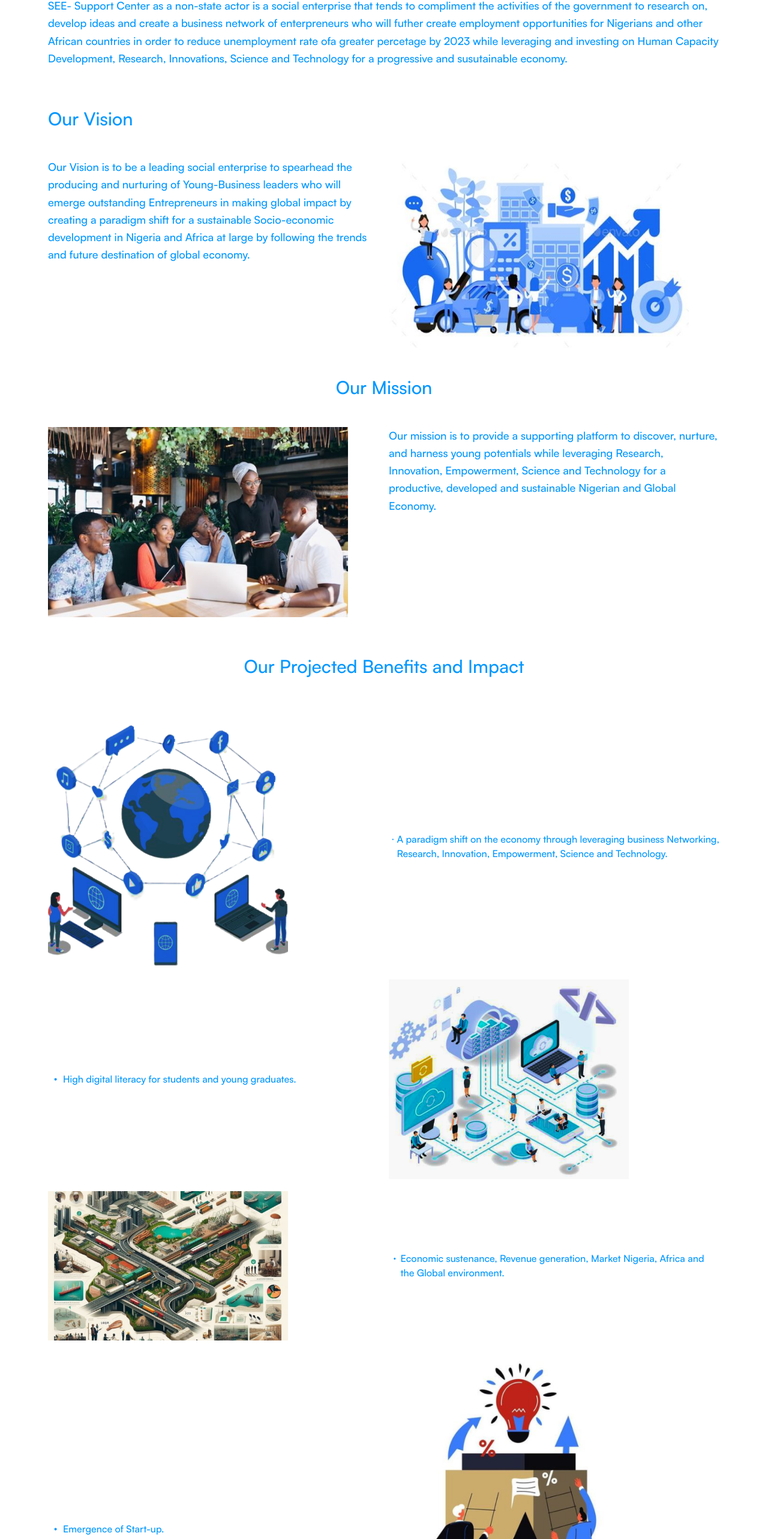
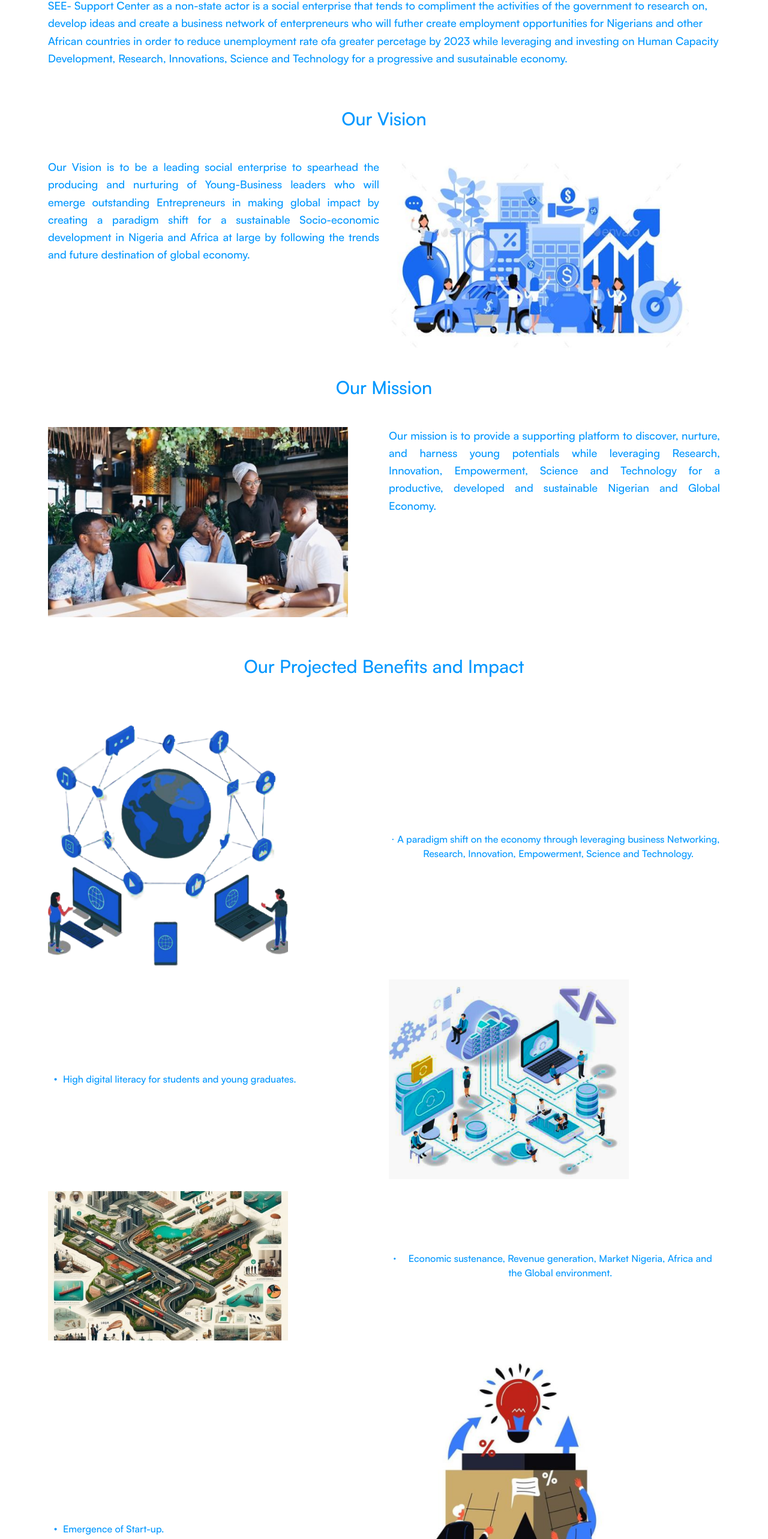
Before and after one commit to Austinobravo/seep, a Next.js app: page /about in a window 1280 px wide. Shown: the part 817-3383 px from the top of the page at 60% size. Built offline with nearby package versions, Linux system fonts and the light colour scheme.

Commit message:
Added modifications

```diff
--- a/app/(about)/about/_components/AboutText.tsx
+++ b/app/(about)/about/_components/AboutText.tsx
@@ -81,15 +81,15 @@ const AboutText = () => {
                     <div key={index} className=''>
                         {item.swap ?
                         <>
-                            <h3 className='hover:underline text-3xl py-12 seep-text-color w-fit'>{item.name}</h3>
-                            <div className='flex md:flex-nowrap flex-wrap gap-x-4 gap-y-2'>
+                            <h3 className='hover:underline text-3xl py-12 seep-text-color w-fit mx-auto'>{item.name}</h3>
+                            <div className='flex md:flex-nowrap flex-wrap gap-x-4 gap-y-2 text-center md:text-justify'>
                                 <FadeInSection direction={`right`}>
                                     <div  className='seep-text-color space-y-4 md:basis-1/2'>
                                         <p className='leading-relaxed pb-5 text-lg'>{item.paragraph}</p>
                                     </div>
                                 </FadeInSection>
                                 <FadeInSection direction={`left`}>
-                                    <div className='md:basis-1/2'>
+                                    <div className='md:basis-1/2 mx-auto w-fit md:w-full'>
                                         <Image src={item.image} width={500} height={100} alt={item.name}/>
                                     </div>
                                 </FadeInSection>
@@ -101,12 +101,12 @@ const AboutText = () => {
                             <h3 className='hover:underline text-3xl py-12 seep-text-color w-fit mx-auto '>{item.name}</h3>
                             <div className='flex md:flex-nowrap flex-wrap gap-x-4 gap-y-2'>
                                 <FadeInSection direction={`right`}>
-                                    <div  className='md:basis-1/2'>
+                                    <div  className='md:basis-1/2 mx-auto w-fit md:w-full'>
                                         <Image src={item.image} width={500} height={100} alt={item.name}/>
                                     </div>
                                 </FadeInSection>
                                 <FadeInSection direction={`left`}>
-                                    <div className='seep-text-color space-y-4 md:basis-1/2'>
+                                    <div className='seep-text-color space-y-4 md:basis-1/2 text-center md:text-justify'>
                                         <p className='leading-relaxed pb-5 text-lg'>{item.paragraph}</p>
                                     </div>
                                 </FadeInSection>
@@ -123,18 +123,18 @@ const AboutText = () => {
         <FadeInSection direction={`up`}>
             <div className='seep-text-color space-y-4 '>
                 <h3 className='hover:underline text-3xl text-center py-16'>Our Projected Benefits and Impact</h3>
-                <ol >
+                <ol className=' text-center'>
                     {Benefits.map((benefit, index) => (
-                        <li key={index} className='pb-5 text-base flex'>
+                        <li key={index} className='pb-5 text-base flex '>
                             {!benefit.swap ?
                             <div className='flex md:flex-nowrap flex-wrap items-center w-full gap-4'>
                                 <FadeInSection direction={`right`}>
-                                    <div className='md:basis-1/2 mx-auto'>
+                                    <div className='md:basis-1/2 mx-auto w-fit md:w-full'>
                                         <Image src={benefit.image} width={400} height={100} alt={benefit.name}/>
                                     </div>
                                 </FadeInSection>
                                 <FadeInSection direction={`left`}>
-                                    <p className='md:basis-1/2 flex mx-auto'>
+                                    <p className='md:basis-1/2 flex mx-auto w-fit md:w-full'>
                                         <Dot color='#0097FF' size={25}/> {benefit.name}
                                     </p>
                                 </FadeInSection>
@@ -142,12 +142,12 @@ const AboutText = () => {
                             :
                             <div className='flex md:flex-nowrap flex-wrap items-center w-full flex-col-reverse md:flex-row gap-4'>
                                 <FadeInSection direction={`right`}>
-                                    <p className='md:basis-1/2 flex mx-auto'>
+                                    <p className='md:basis-1/2 flex mx-auto w-fit md:w-full'>
                                         <Dot color='#0097FF' size={25}/> {benefit.name}
                                     </p>
                                 </FadeInSection>
                                 <FadeInSection direction={`left`}>
-                                    <div className='md:basis-1/2 mx-auto'>
+                                    <div className='md:basis-1/2 mx-auto w-fit md:w-full'>
                                         <Image src={benefit.image} width={400} height={100} alt={benefit.name}/>
                                     </div>
                                 </FadeInSection>
--- a/app/(seep)/seep/_components/SeepHero.tsx
+++ b/app/(seep)/seep/_components/SeepHero.tsx
@@ -1,3 +1,4 @@
+'use client'
 import Button from '@/components/Button'
 import FadeInSection from '@/hooks/fadeIn'
 import { MoveRight } from 'lucide-react'
@@ -5,6 +6,7 @@ import Image from 'next/image'
 import React from 'react'
 
 const SeepHero = () => {
+  const [isViewed, setIsViewed] = React.useState<boolean>(false)
   return (
     <section className='md:px-20 px-10'>
       <FadeInSection direction={`up`}>
@@ -12,8 +14,8 @@ const SeepHero = () => {
             <div className='bg-gradient-to-r from-[#0097FF] via-transparent to-transparent h-[600px] rounded-2xl flex flex-col md:pl-10 pl-5 md:justify-center justify-end pb-16 space-y-5'>
                 <Image src={`/images/seep_logo.png`} width={100} height={100} alt='seep_logo'/>
                 <h1 className='md:text-4xl text-2xl  leading-relaxed md:w-[600px]'>A Non-Profit program for Student Entrepreneurs.</h1>
-                <p className=' md:w-[600px] md:text-base text-sm  text-gray-200'>SEEP is an offshoot of the SEE-Support Center initiative designed to drive innovation and empowerment in the academic environment. The SEEP program is carefully crafted to thread academics and entrepreneurship for a developed and sustainable Nigerian, African and the Global economy. To create global impact, we are committed to Screening, Training, Mentoring, Networking, Empowering and Supervising Student Entrepreneurs in Nigeria.tThe SEEP program is driven in unity with the core drivers of the SEE-Support Center initiative. We are committed to creating a platform to birth and nurture innovative ideas that will greatly impact the global environment.</p>
-                {/* <Button title="Learn More" icon={MoveRight} path=''/> */}
+                <p className={`md:w-[600px] md:text-base text-sm  text-gray-200 ${isViewed ? '' : 'line-clamp-3'}`}>SEEP is an offshoot of the SEE-Support Center initiative designed to drive innovation and empowerment in the academic environment. The SEEP program is carefully crafted to thread academics and entrepreneurship for a developed and sustainable Nigerian, African and the Global economy. To create global impact, we are committed to Screening, Training, Mentoring, Networking, Empowering and Supervising Student Entrepreneurs in Nigeria.tThe SEEP program is driven in unity with the core drivers of the SEE-Support Center initiative. We are committed to creating a platform to birth and nurture innovative ideas that will greatly impact the global environment.</p>
+                <Button title={`${isViewed ? 'Finished reading' : 'Read More'}`} icon={MoveRight} path='' onClick={(event) =>{event.preventDefault(), setIsViewed(!isViewed)}}/>
 
             </div>
         </div>
--- a/components/Footer.tsx
+++ b/components/Footer.tsx
@@ -1,3 +1,4 @@
+'use client'
 import React from 'react'
 import Image from 'next/image'
 import Link from 'next/link'
@@ -49,7 +50,7 @@ const footerLinks = [
 
 const socialLinks = [
     {
-        href: 'https://facebook.com/seep',
+        href: 'https://www.facebook.com/profile.php?id=100064560137846&mibextid=ZbWKwL',
         icon: <Facebook/>,
     },
     {
@@ -87,10 +88,13 @@ const Footer = () => {
 
         </div>
         <div>
+            <Image src={`/images/seep_logo.png`} width={100} height={100} alt='seep_logo'/>
+        </div>
+        <div>
             <ul className='flex md:flex-col flex-row gap-2'>
                 {socialLinks.map((link, index) => (
                     <li key={index} className={`border rounded-lg p-1`}>
-                        <Link href={link.href} className={`${!link.href && 'text-white/50 cursor-not-allowed'}`}>
+                        <Link href={link.href} onClick={(event)=> {!link.href && event.preventDefault()}} className={`${!link.href && 'text-white/50 cursor-not-allowed'}`}>
                             {link.icon}
                         </Link>
                     </li>
```
